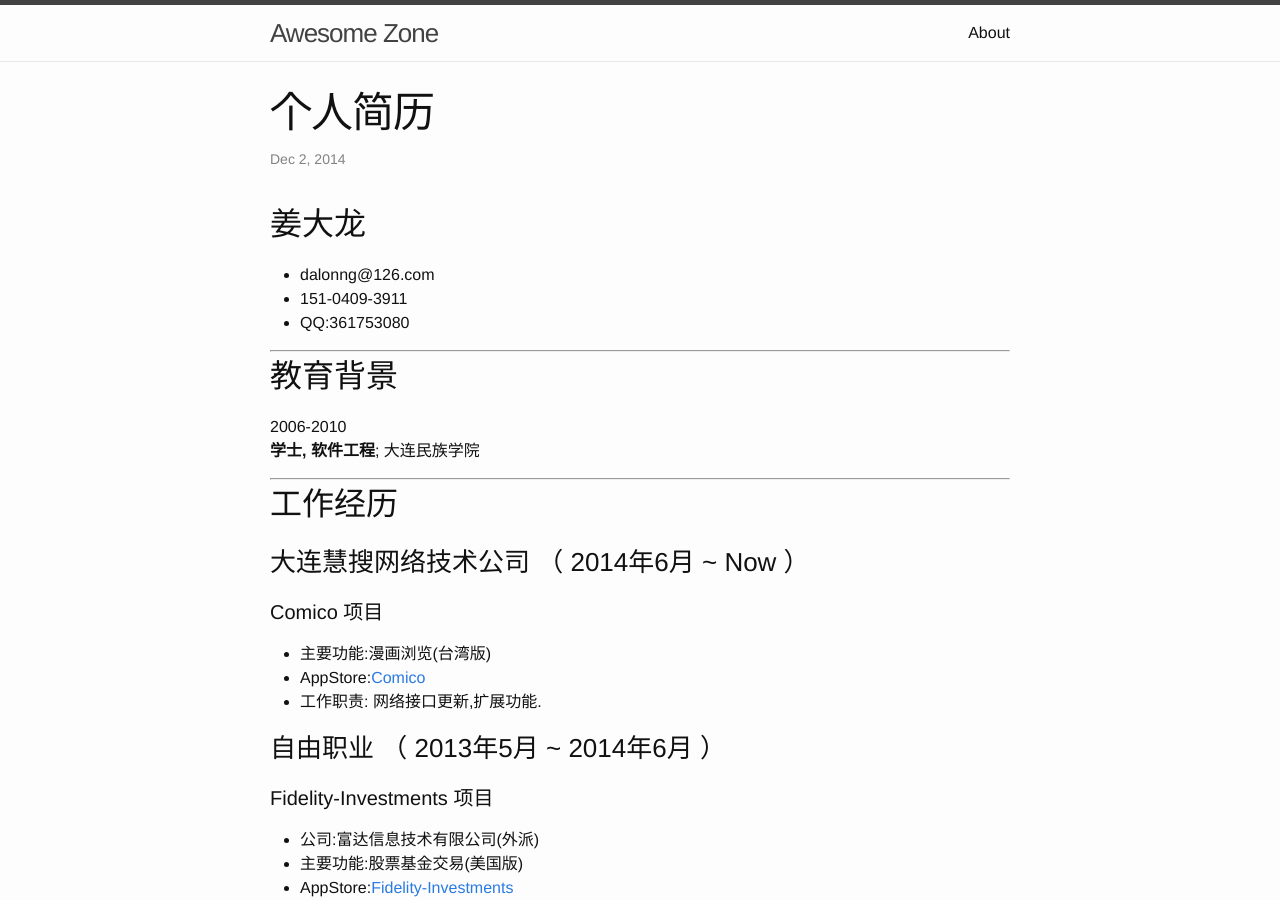
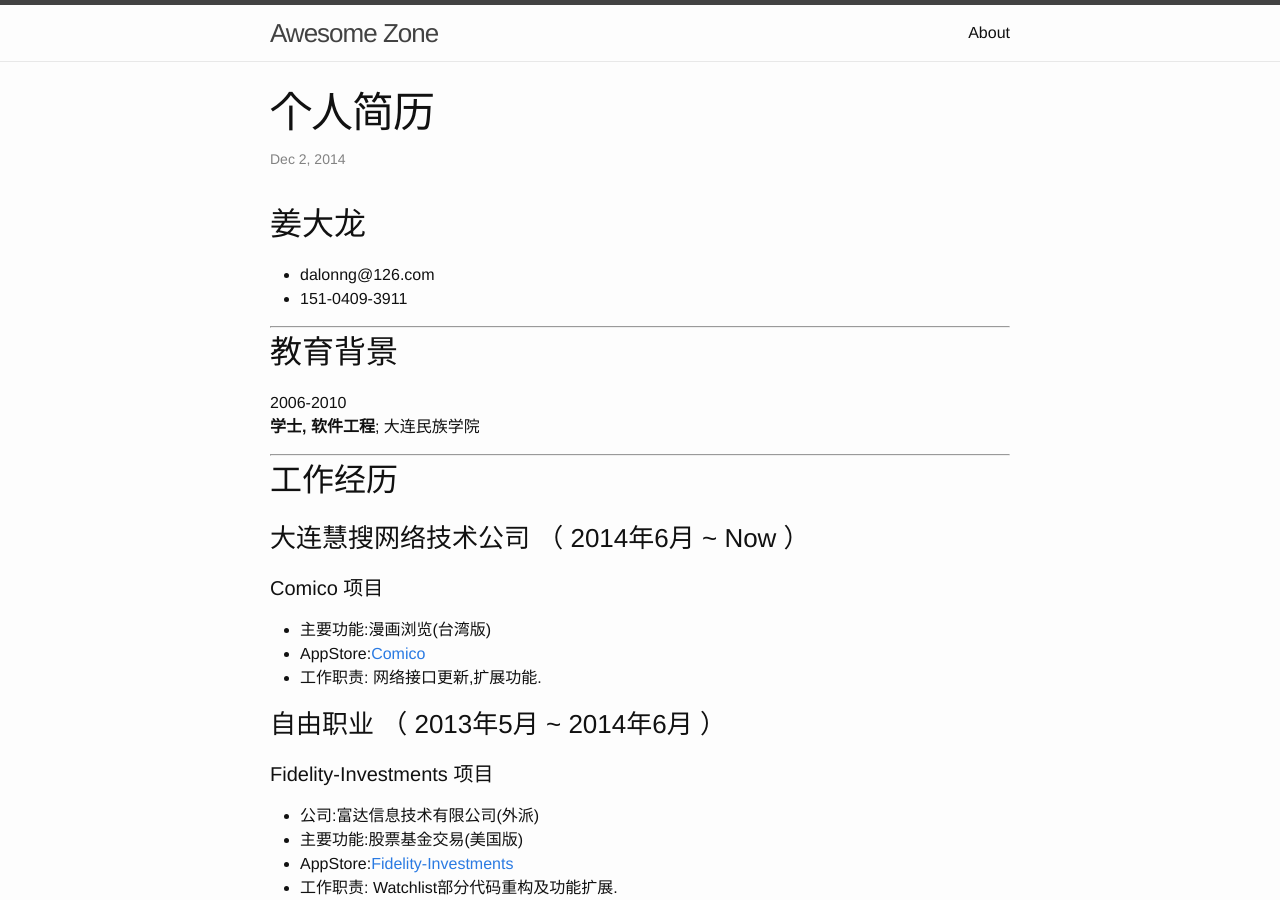
Before and after one commit to dalonng/dalonng.github.com, a Jekyll site: the page built from _posts/2014-12-02-resume.markdown, in a window 1280 px wide and 900 px high. Built offline with Jekyll 4.4.1, drawn with Linux system fonts in a browser that asks for light colours.

Commit message:
Update 2014-12-02-resume.markdown

```diff
--- a/_posts/2014-12-02-resume.markdown
+++ b/_posts/2014-12-02-resume.markdown
@@ -10,7 +10,6 @@
 
 - dalonng@126.com
 - 151-0409-3911
-- QQ:361753080
 
 ---
 
```
